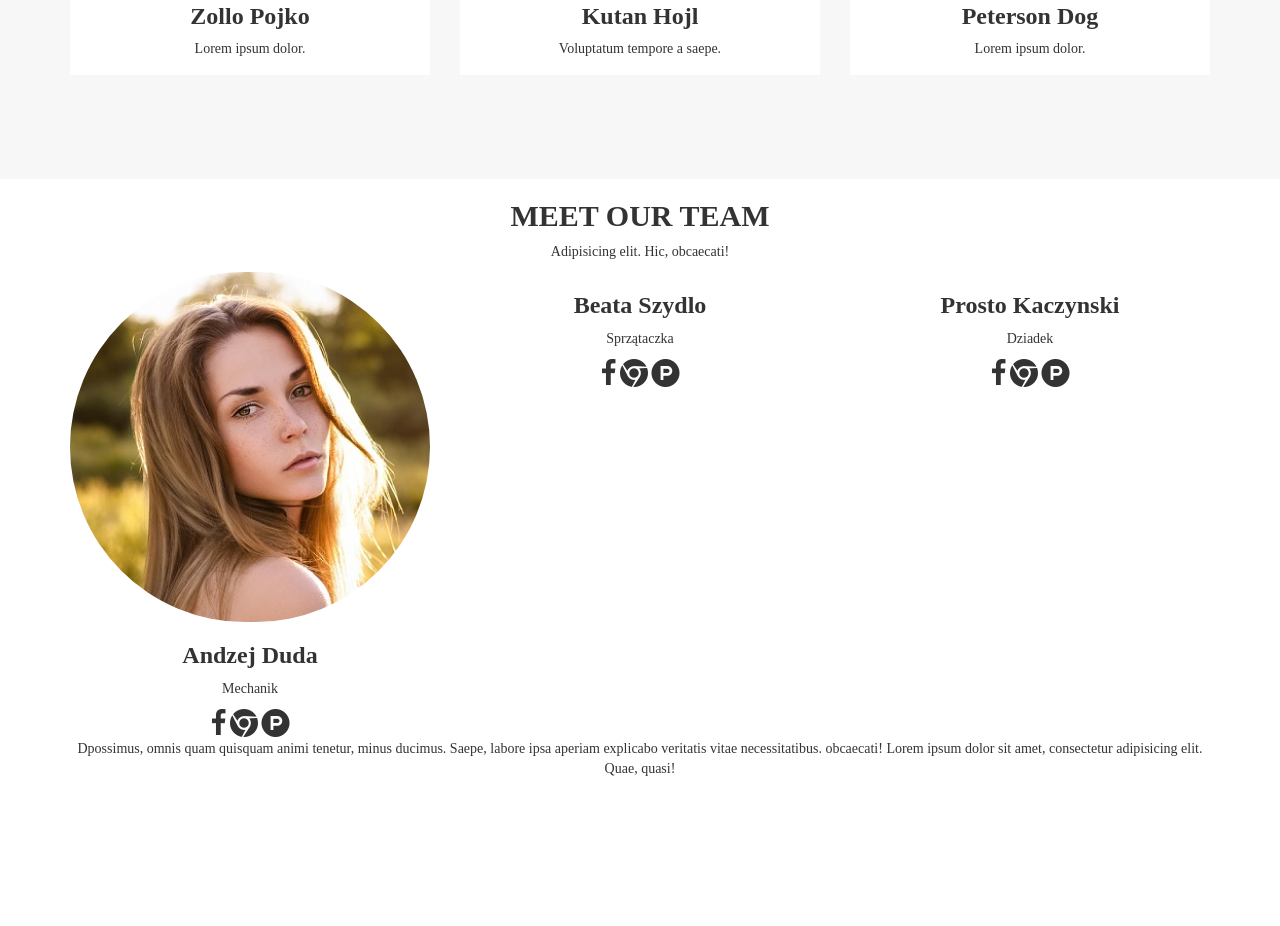
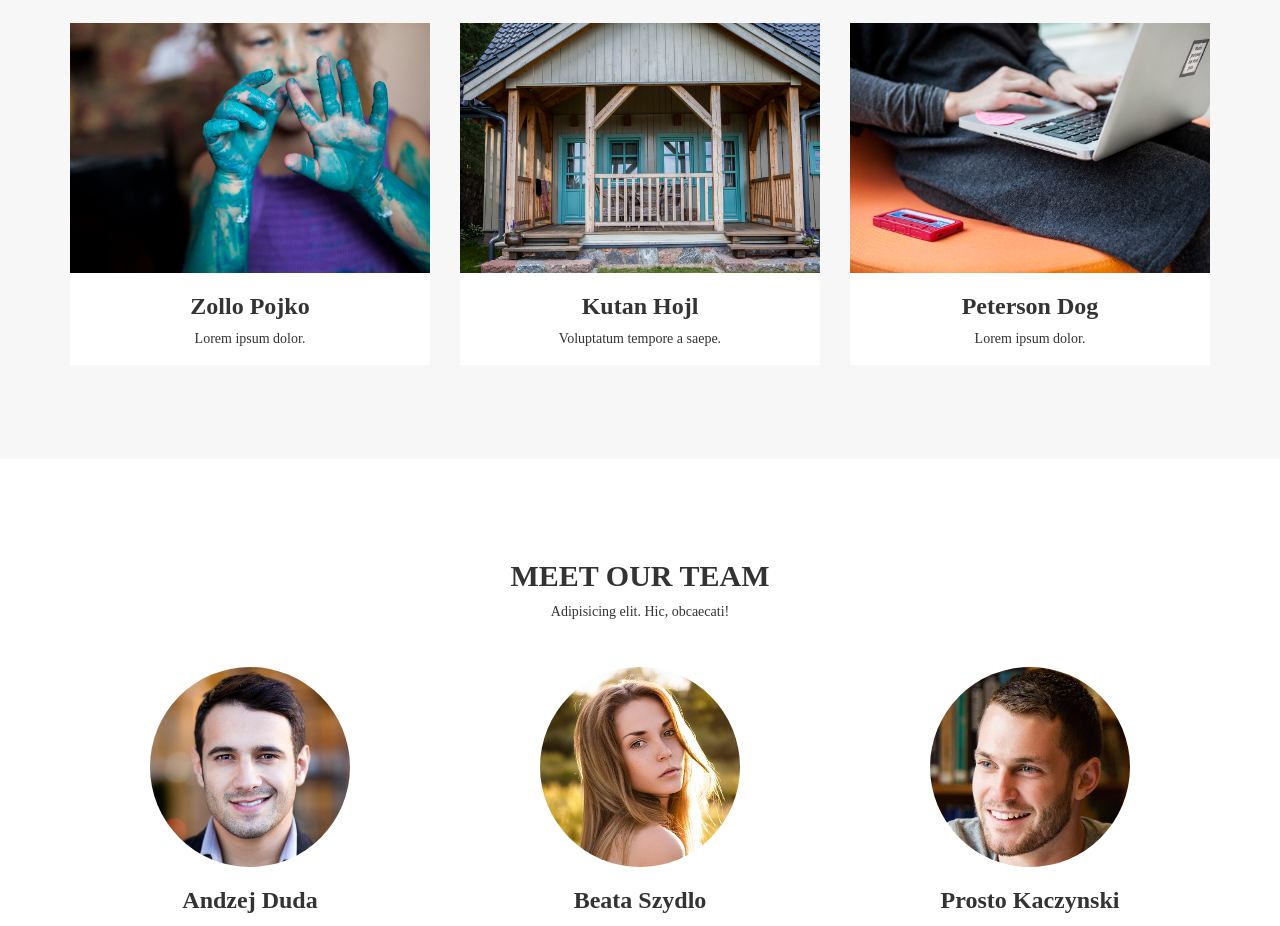
Before and after one commit to Yarikua/Pierwszy-projekt-1, a plain HTML site: page index.html in a window 1280 px wide. Shown: the part 1874-2800 px from the top of the page. Before the commit the page ends 2663 px from the top, so only its background shows below. Drawn offline with Linux system fonts and the light colour scheme; a web font is replaced by a local one.

Commit message:
team zrobiono

```diff
--- a/css/main.css
+++ b/css/main.css
@@ -10,13 +10,17 @@ body{
 h2{
     text-transform: uppercase;
 }
+.marginesy{
+    padding-bottom: 80px;
+    padding-top: 80px;
+}
 
 
 /*HHEEAADDEERR*/
 #topwiew{
     background-image: url(../img/header/pictures_on_the_wall.jpg);
     background-size: cover;
-    height: 50vh;
+    height: 85vh;
     min-height: 500px;
     padding-top: -50px;
 }
@@ -45,9 +49,6 @@ h1{
 
 
 /*SSEERRWWIICCEESS*/
-#services{
-    padding-top: 50px;
-}
 #services i{
     color: white;
     margin-top: 28px;
@@ -64,10 +65,9 @@ h1{
 }
 
 
+
 /*PPPOOORRTTTFFOOLLIIOO*/
 #portfolio{
-    padding-bottom: 90px;
-    padding-top: 80px;
     background-color: #f7f7f7;
 }
 .pojedyncze{
@@ -77,26 +77,28 @@ h1{
 .pojedyncze p{
     padding-bottom: 16px;
 }
-img{
+
+#potr-in img{
     width: 100%;
     background-size: contain;
     height: 250px;
 }
 
-.proba{
-    background-image: url(../img/team/woman-1.jpg);
-    background-size: cover;
-    background-repeat: no-repeat;
-    height:  350px;
-    border-radius: 300px
-}
+
 
 /*TTTEEEAAAMMM*/
-/*
-#team1{
-    background-image: url(../img/team/man-1.jpg);
-    background-size: contain;
-    width: 300px;
-    background-repeat: no-repeat;
+#team img{
+    border-radius: 300px;
+}
+#team-text{
+    margin-top: 45px;
+}
+#team i{
+    margin: 8px;
+    margin-bottom: 45px;
 
-}*/
+}
+.iconteam i:hover{
+    color:  skyblue;
+    transition: 1s;
+}
--- a/index.html
+++ b/index.html
@@ -43,6 +43,7 @@
 </header>
 <!--SERVICES    -->
 <div class="container" id="services">
+    <div class="marginesy">
         <div class="text-center">
             <h2><strong>services</strong></h2>
             <p>Lorem ipsum dolor sit amet, consectetur adipisicing elit. Hic, obcaecati!</p>
@@ -71,13 +72,15 @@
             </div>
         </div>
     </div>
+</div>
 <!--PORTFOLIO    -->
 <div class="container-fluid" id="portfolio">
+    <div class="marginesy">
         <div class="text-center">
             <h2><strong>portfolio</strong></h2>
             <p>Lorem ipsum dolor sit amet, consectetur adipisicing elit. Hic, obcaecati!</p>
         </div>
-<div class="container">
+    <div class="container" id="potr-in">
         <div class="row">
             <div class="col-lg-4 col-md-12 text-center" id="boxes">
                 <div class="pojedyncze">
@@ -124,44 +127,61 @@
         </div>
     </div>
 </div>
+</div>
 <!--TEAM-->
 <div class="container" id="team">
+    <div class="marginesy">
         <div class="text-center">
             <h2><strong>meet our team</strong></h2>
             <p>Adipisicing elit. Hic, obcaecati!</p>
         </div>
-    <div class="row">
-        <div class="col-lg-4 text-center" id="team1" >
+        <div class="row" id="team-text" >
+            <div class="col-lg-4 text-center">
                <div id="Mechanik">
-                <div class="proba"></div>
+                    <div class="fotka1" id="parametr">
+                        <img src="img/team/man-1.jpg" width=200px alt="zdjecie faceta">
+                    </div>
                     <h3><strong>Andzej Duda</strong></h3>
                     <p>Mechanik</p>
-                <i class="fa fa-facebook fa-2x" aria-hidden="true"></i>
-                <i class="fa fa-chrome fa-2x" aria-hidden="true"></i>
-                <i class="fa fa-product-hunt fa-2x" aria-hidden="true"></i>
+                    <div class="iconteam">
+                        <i class="fa fa-facebook fa-3x" aria-hidden="true"></i>
+                        <i class="fa fa-chrome fa-3x" aria-hidden="true"></i>
+                        <i class="fa fa-product-hunt fa-3x" aria-hidden="true"></i>
+                    </div>
                 </div>
             </div>
             <div class="col-lg-4 text-center">
                <div id="babka">
+                    <div class="fotka2" id="parametr">
+                        <img src="img/team/woman-1.jpg" width=200px alt="">
+                    </div>
                     <h3><strong>Beata Szydlo</strong></h3>
                     <p>Sprzątaczka</p>
-                <i class="fa fa-facebook fa-2x" aria-hidden="true"></i>
-                <i class="fa fa-chrome fa-2x" aria-hidden="true"></i>
-                <i class="fa fa-product-hunt fa-2x" aria-hidden="true"></i>
+                    <div class="iconteam">
+                        <i class="fa fa-facebook fa-3x" aria-hidden="true"></i>
+                        <i class="fa fa-chrome fa-3x" aria-hidden="true"></i>
+                        <i class="fa fa-product-hunt fa-3x" aria-hidden="true"></i>
+                    </div>
                 </div>
             </div>
             <div class="col-lg-4 text-center">
                 <div id="dziadek">
+                    <div class="fotka2" id="parametr">
+                        <img src="img/team/man-2.jpg" width=200px alt="">
+                    </div>
                     <h3><strong>Prosto Kaczynski</strong></h3>
                     <p>Dziadek</p>
-                <i class="fa fa-facebook fa-2x" aria-hidden="true"></i>
-                <i class="fa fa-chrome fa-2x" aria-hidden="true"></i>
-                <i class="fa fa-product-hunt fa-2x" aria-hidden="true"></i>
+                    <div class="iconteam">
+                        <i class="fa fa-facebook fa-3x" aria-hidden="true"></i>
+                        <i class="fa fa-chrome fa-3x" aria-hidden="true"></i>
+                        <i class="fa fa-product-hunt fa-3x" aria-hidden="true"></i>
+                    </div>
                 </div>
             </div>
         </div>
         <div class="text-center">
             <p>Dpossimus, omnis quam quisquam animi tenetur, minus ducimus. Saepe, labore ipsa aperiam explicabo veritatis vitae necessitatibus. obcaecati! Lorem ipsum dolor sit amet, consectetur adipisicing elit. Quae, quasi!</p>
+        </div>
     </div>
 </div>
 
```
Lines whose indentation alone changed are shown as unchanged.
